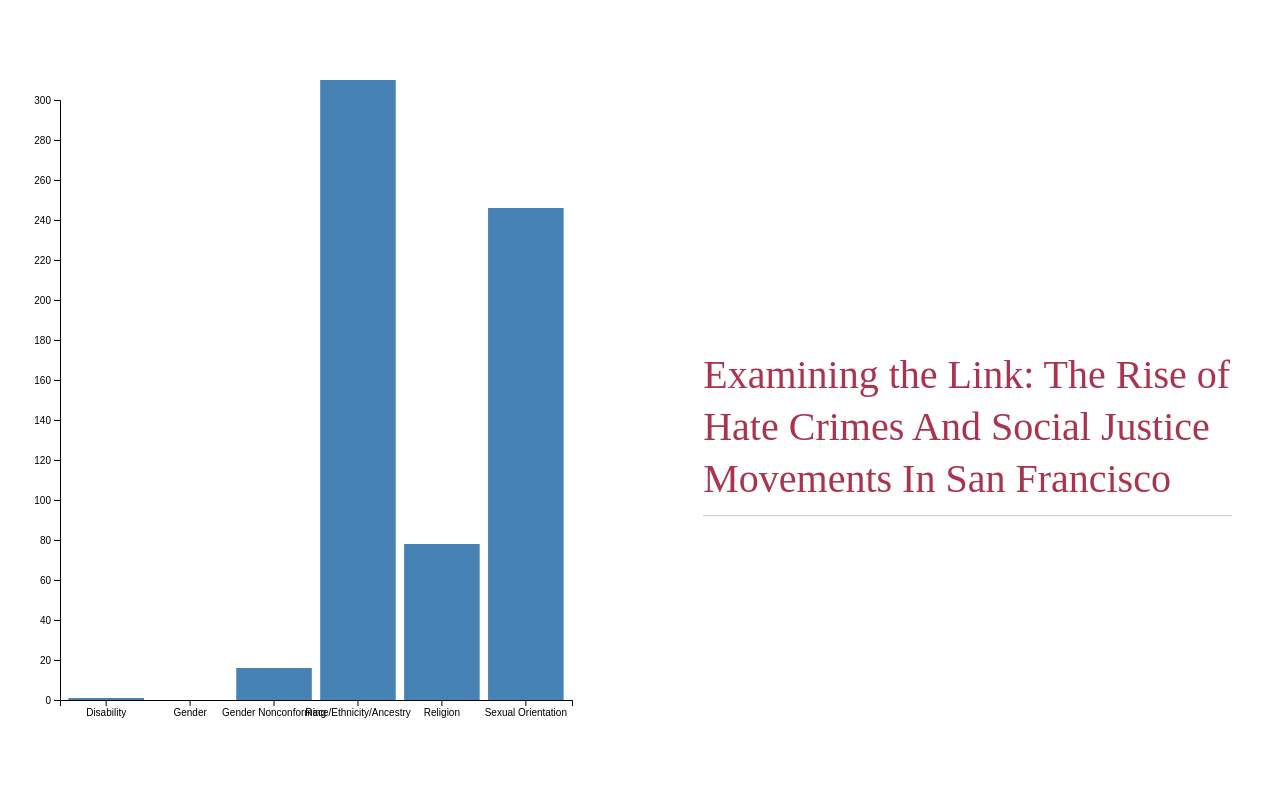
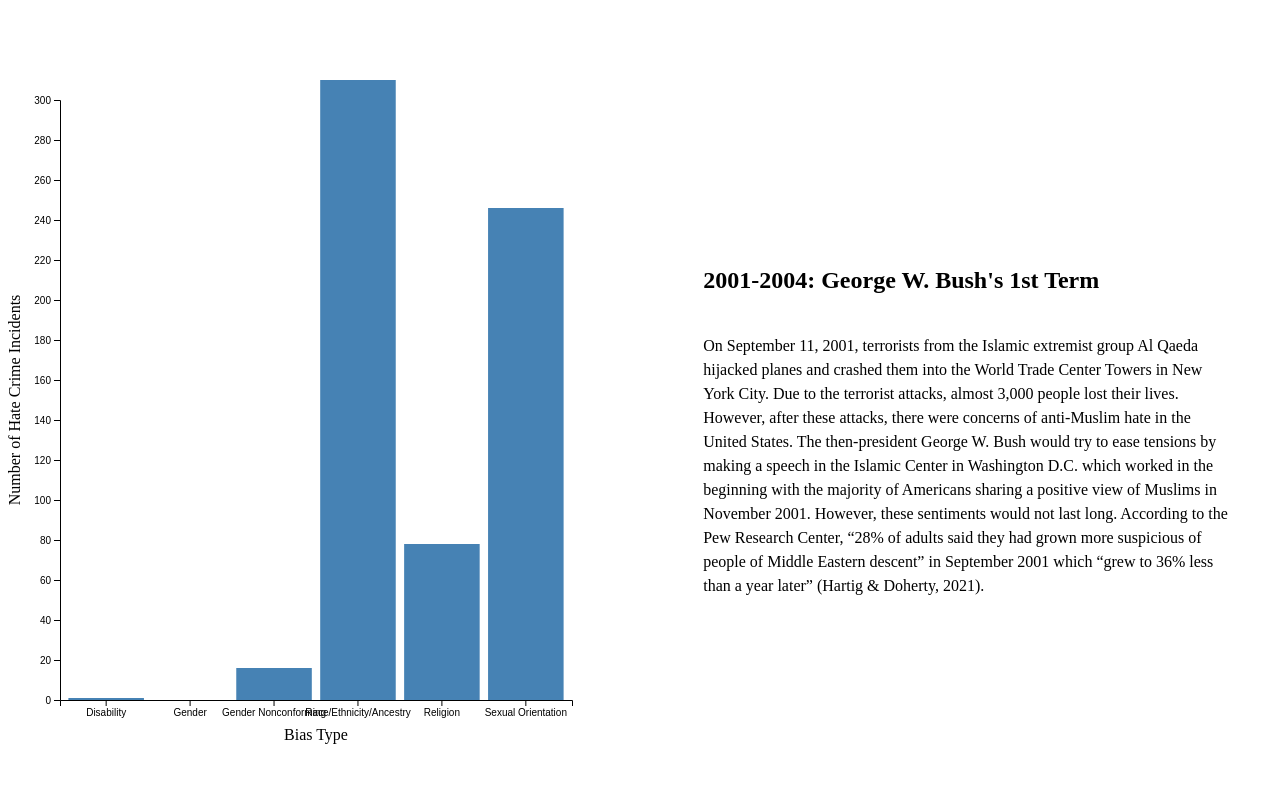
Before and after one commit to angela139/dsc106-final, a SvelteKit app: page / in a window 1280 px wide. Shown: the top 800 px of the page. Built offline with nearby package versions, Linux system fonts and the light colour scheme.

Commit message:
Cleaned up code and added axis labels

```diff
--- a/src/components/App.svelte
+++ b/src/components/App.svelte
@@ -98,7 +98,7 @@
     svg = d3.select("#bar-chart")
             .append("svg")
             .attr("width", width + margin.left + margin.right)
-            .attr("height", height + margin.top + margin.bottom)
+            .attr("height", height + margin.top + margin.bottom + 20)
             .append("g")
             .attr("transform", `translate(${margin.left},${margin.top})`);
 
@@ -123,6 +123,21 @@
       .style("text-anchor", "end");
 
     svg.append("g").attr("class", "y-axis")
+
+    svg.append("text")
+      .attr("class", "x-axis-label")
+      .attr("text-anchor", "middle")
+      .attr("x", width/2)
+      .attr("y", height + margin.bottom + 10)
+      .text("Bias Type")
+
+      svg.append("text")
+         .attr("class", "y-axis-label")
+         .attr("text-anchor", "middle")
+         .attr("transform", "rotate(-90)")
+         .attr("x", -height / 2)
+         .attr("y", -margin.left + 20)
+         .text("Number of Hate Crime Incidents");
   }
 
   const x = d3.scaleBand()
@@ -215,9 +230,8 @@ const resizeWindow = () => {
     <div id="bar-chart" style="position: sticky; top: 10px;"></div>
   </div>
   <div class="right">
-    <h1>Examining the Link: The Rise of Hate Crimes And Social Justice Movements In San Francisco</h1>
     {#each terms as term, i}
-      <section style="min-height: 100vh; padding: 20px;">
+      <section class="blurbs">
         <h2>{term}</h2>
         <p>{blurbs[i]}</p>
       </section>
@@ -233,23 +247,6 @@ const resizeWindow = () => {
 <style>
   @import '../../static/css/styles.css';
 
-  main {
-    /* display: flex; */
-    /* flex-direction: column; */
-    /* align-items: center; */
-  }
-  .time-scale button {
-    margin: 5px;
-    padding: 5px;
-  }
-  .blurb {
-    width: 90%;
-    margin-top: 20px;
-    padding: 20px;
-    border: 1px solid #ccc;
-    font-size: 18px;
-  }
-
   .bar {
     fill: steelblue;
   }
@@ -258,4 +255,13 @@ const resizeWindow = () => {
     background-color: #f4f4f4;
     border: 1px solid #ccc;
   }
+
+  .blurbs {
+    display: flex;
+    flex-direction: column;
+    justify-content: center;
+    min-height: 100vh;
+    padding: 20px;
+  }
+
 </style>
```
